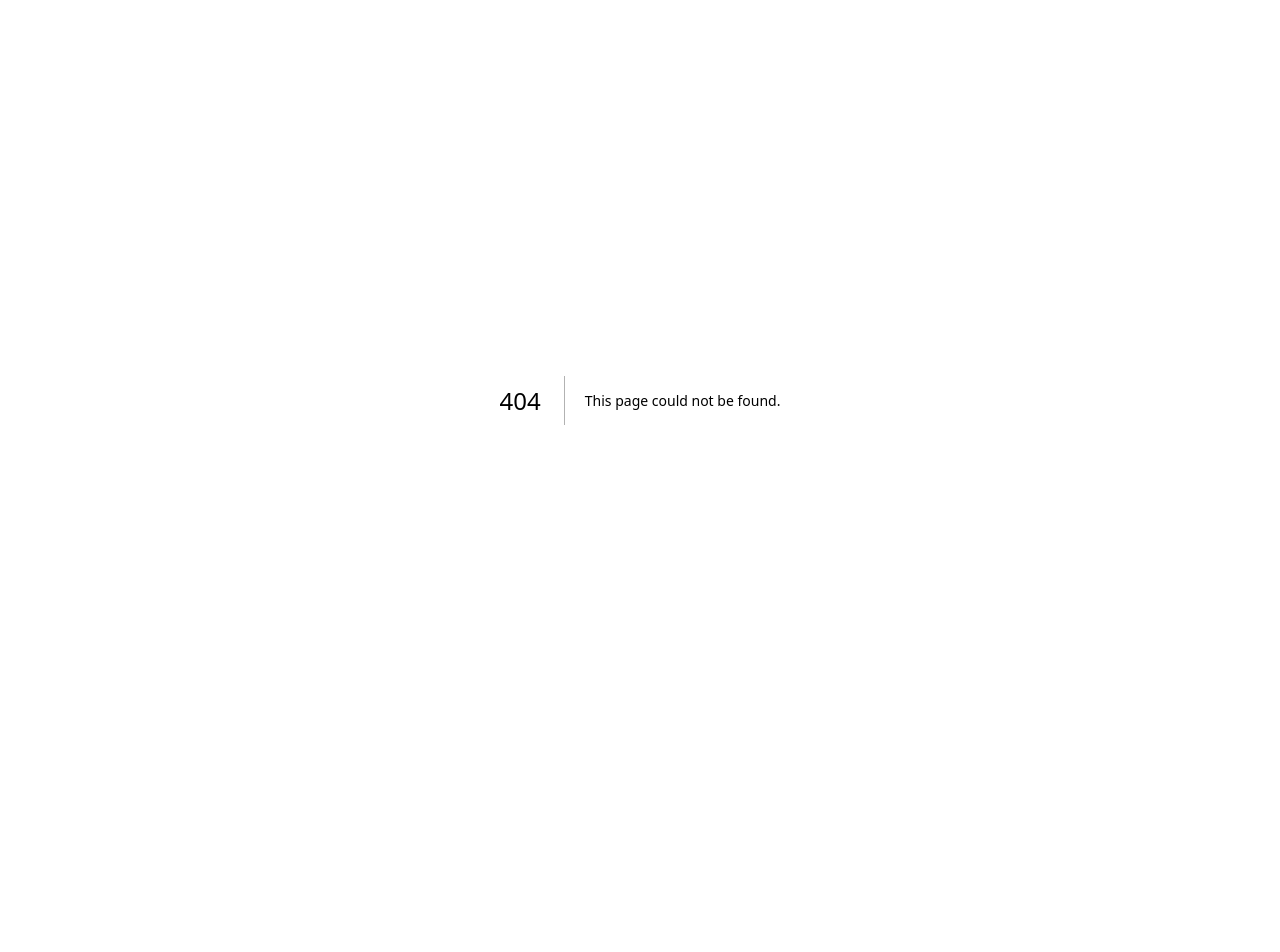
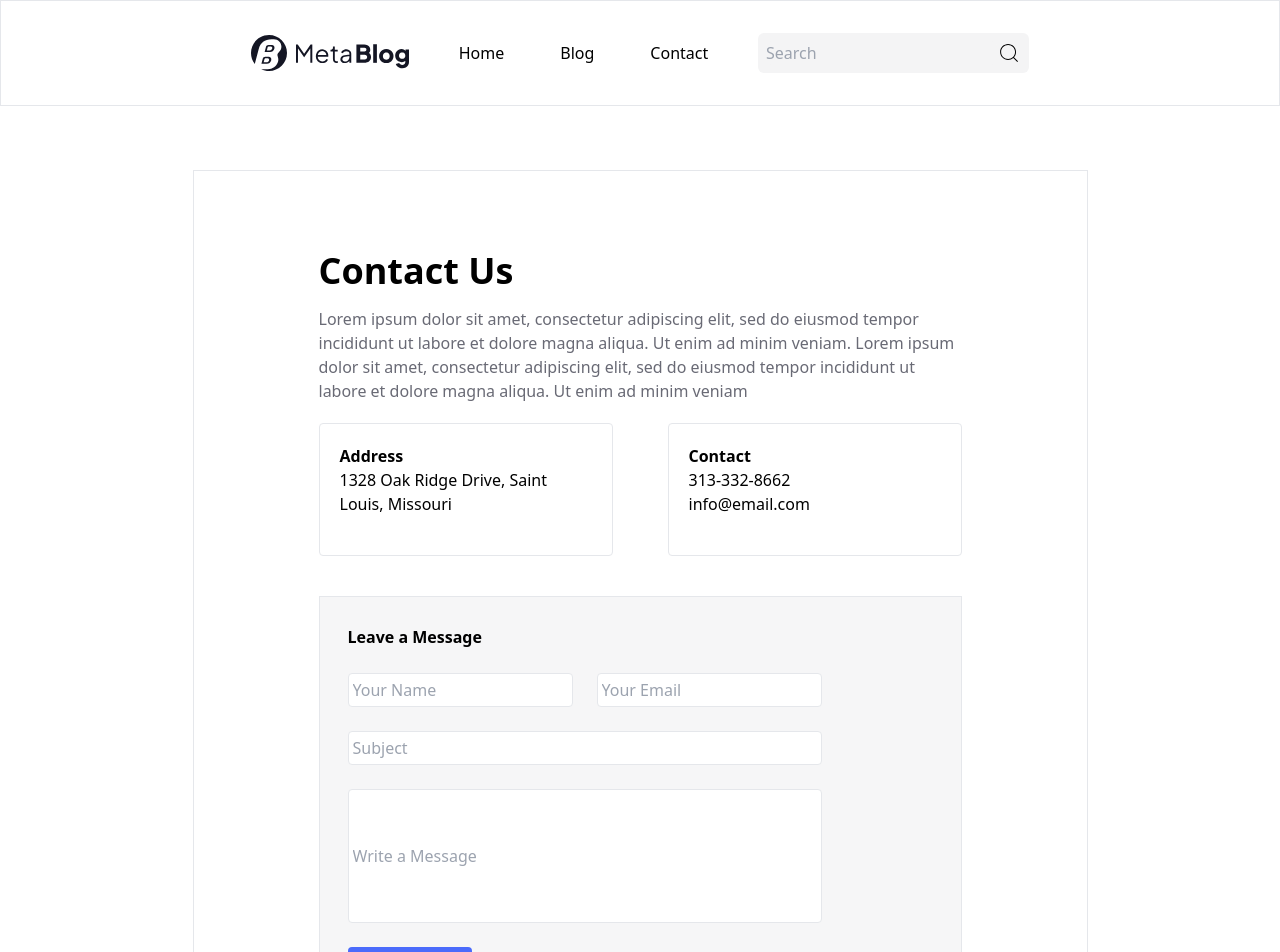
Before and after one commit to Amgalanbaatar1/Blog, a Next.js app: page /contact in a window 1280 px wide. Before the commit this address had no page. Shown: the top 952 px of the page. Before the commit the page ends 800 px from the top, so only its background shows below. Built offline with nearby package versions, Linux system fonts and the light colour scheme.

Commit message:
Contact single page done

```diff
--- a/components/Allblogpost/Allblogpost.jsx
+++ b/components/Allblogpost/Allblogpost.jsx
@@ -1,30 +1,31 @@
 import { useEffect, useState } from "react";
 
-export function AllBlogHeader() {
+export function AllBlogHeader({ size }) {
   const [articles, setArticles] = useState([]);
+  const [currentPage, setCurrentPage] = useState(0);
 
-  const [currentPage, setCurrentPage] = useState(1);
   useEffect(() => {
-    fetch("https://dev.to/api/articles?username=francescoxx&per_page=9&page=1")
+    fetch(`https://dev.to/api/articles?username=francescoxx&per_page=${size}&page=${currentPage + 1}`)
       .then((response) => response.json())
       .then((data) => {
-        console.log(data);
         setArticles(data);
+      })
+      .catch((error) => {
+        console.error(error);
       });
-  }, []);
+  }, [currentPage]);
 
-  function SeeMore() {
-    fetch(`https://dev.to/api/articles?username=francescoxx&per_page=9&page=${currentPage + 1}`)
+  function seeMore() {
+    fetch(`https://dev.to/api/articles?username=francescoxx&per_page=${size}&page=${currentPage + 1}`)
       .then((response) => response.json())
       .then((data) => {
-        console.log(data);
         setArticles([...articles, ...data]);
         setCurrentPage(currentPage + 1);
       });
   }
 
   return (
-    <div className="container mx-auto border xl:px-[250px] mt-[100px] px-24">
+    <div className="container mx-auto border xl:px-[250px]  px-24">
       <h1 className="text-2xl font-bold mb-[32px]">All Blog Post</h1>
       <div className="flex list-none gap-4 font-serif text-[#495057] mb-[32px] ">
         <li className="text-[#D4A373]">All</li>
@@ -40,7 +41,7 @@ export function AllBlogHeader() {
           <BlogCard key={article.id} article={article} />
         ))}
       </div>
-      <button className="border flex mx-auto my-[35px] rounded-md p-2 text-gray-500 hover:bg-slate-300 hover:text-blue-600" onClick={SeeMore}>
+      <button className="border flex mx-auto my-[35px] rounded-md p-2 text-gray-500 hover:bg-slate-300 hover:text-blue-600" onClick={seeMore}>
         Load more
       </button>
     </div>
--- a/components/DATA/Mainmenu.jsx
+++ b/components/DATA/Mainmenu.jsx
@@ -3,7 +3,7 @@ export function Mainmenu({ items }) {
     <>
       <div className="hidden md:flex items-center justify-center flex-1 gap-10 ">
         {items.map((item) => (
-          <a key={item.id} className="px-2 py4" href={items.link}>
+          <a key={item.id} className="px-2 py4" href={item.link}>
             {item.label}
           </a>
         ))}
--- a/components/DATA/menuitems.jsx
+++ b/components/DATA/menuitems.jsx
@@ -1,5 +1,5 @@
 export const menuItems = [
-  { id: 1, label: "Home", link: "/Home" },
-  { id: 2, label: " Blog", link: "/Blog" },
-  { id: 3, label: "Contact", link: "/Contact" },
+  { id: 1, label: "Home", link: "http://localhost:3000/" },
+  { id: 2, label: "Blog", link: "/blog" },
+  { id: 3, label: "Contact", link: "/contact" },
 ];
--- a/components/FooterItems/Footer.jsx
+++ b/components/FooterItems/Footer.jsx
@@ -3,6 +3,8 @@ import { FaFacebook } from "react-icons/fa";
 import { FaTwitter } from "react-icons/fa";
 import { FaInstagram } from "react-icons/fa";
 import { FaLinkedin } from "react-icons/fa";
+import { Mainmenu } from "../DATA/Mainmenu";
+import { menuItems } from "../DATA/menuitems";
 export function Footer() {
   return (
     <div className="container mx-auto border bg-[#F6F6F7]">
@@ -14,9 +16,7 @@ export function Footer() {
           <p className="text-[#3B3C4A]">Phone : 880 123 456 789</p>
         </div>
         <div className="flex gap-3 flex-col text-[#3B3C4A] items-center justify-center mb-5">
-          <p>Home</p>
-          <p>Blog</p>
-          <p>Contact</p>
+          <Mainmenu items={menuItems} />
         </div>
         <div className="flex gap-3 text-2xl max-md:items-center justify-center ">
           <FaFacebook />
--- a/components/HeaderItems/Header.jsx
+++ b/components/HeaderItems/Header.jsx
@@ -2,6 +2,8 @@ import { CiSearch } from "react-icons/ci";
 import { Menu } from "./menuIcon";
 import { menuItems } from "../DATA/menuitems";
 import { Mainmenu } from "../DATA/Mainmenu";
+import Link from "next/link";
+
 export function Header() {
   return (
     <div className=" flex justify-between container mx-auto border px-5 py-5 xl:py-8 xl:px-[250px]">
--- a/components/Trending.jsx
+++ b/components/Trending.jsx
@@ -15,8 +15,8 @@ export function TrendingTitle() {
     <div className=" container mx-auto  border 2xl:px-[250px]    ">
       <h1 className="text-2xl  not-italic font-bold ">Trending</h1>
       <div className=" grid grid-cols-1 md:grid-cols-2 lg:grid-cols-4 gap-4 container mx-auto max-lg:px-24  ">
-        {articles.map((article) => (
-          <TrendCards key={articles.id} article={article} />
+        {articles.map((article, index) => (
+          <TrendCards key={index} article={article} />
         ))}
       </div>
     </div>
@@ -25,7 +25,7 @@ export function TrendingTitle() {
 
 export function TrendCards({ article }) {
   return (
-    <div className="relative mt-[30px] mx-auto  ">
+    <div className="relative mt-[30px] mx-auto mb-[100px]  ">
       <img src={article.image} alt="Trending image" className="w-72 h-80 object-cover rounded-lg " />
       <div className="absolute top-150 left-0 right-0 bottom-0 p-6 ">
         <span className="bg-[#1d4ed8] rounded-md py-1 px-2.5 mb-4 text-white inline-block">{article.category}</span>
--- a/package.json
+++ b/package.json
@@ -11,6 +11,7 @@
   "dependencies": {
     "next": "14.1.0",
     "react": "^18",
+    "react-awesome-button": "^7.0.5",
     "react-dom": "^18",
     "react-icons": "^5.0.1"
   },
--- a/pages/[Username]/[slug].js
+++ b/pages/[Username]/[slug].js
@@ -1,27 +1,29 @@
 import { Footer } from "@/components/FooterItems/Footer";
 import { Header } from "@/components/HeaderItems/Header";
-import { Router } from "next/router";
+import { useRouter } from "next/router";
 import { useEffect, useState } from "react";
 
 export default function () {
   const [details, setDetails] = useState([]);
+  const router = useRouter();
 
   useEffect(() => {
-    fetch("https://dev.to/api/articles/francescoxx/functions-in-rust-a-good-introduction-5a23")
-      .then((response) => response.json())
-      .then((data) => {
-        console.log(data);
-        setDetails(data);
-      });
-  }, []);
-
-  console.log(Router.query);
+    if (router.query.Username && router.query.slug) {
+      fetch(`https://dev.to/api/articles/${router.query.Username}/${router.query.slug}`)
+        .then((response) => response.json())
+        .then((data) => {
+          console.log(data);
+          setDetails(data);
+        });
+    }
+  }, [router.query]);
 
   if (details === undefined) return null;
 
   return (
     <div className="container mx-auto border">
       <Header />
+      <h1 className="text-3xl text-center font-extrabold p-5 ">{details.title}</h1>
       <div className="prose mx-auto " dangerouslySetInnerHTML={{ __html: details.body_html }}></div>
       <Footer />
     </div>
--- /dev/null
+++ b/pages/blog.js
@@ -0,0 +1,13 @@
+import { AllBlogHeader } from "@/components/Allblogpost/Allblogpost";
+import { Footer } from "@/components/FooterItems/Footer";
+import { Header } from "@/components/HeaderItems/Header";
+
+export default function blog() {
+  return (
+    <div>
+      <Header />
+      <AllBlogHeader size={12} />
+      <Footer />
+    </div>
+  );
+}
--- /dev/null
+++ b/pages/contact.js
@@ -0,0 +1,45 @@
+import { Header } from "@/components/HeaderItems/Header";
+import { AwesomeButton } from "react-awesome-button";
+import { Footer } from "@/components/FooterItems/Footer";
+
+export default function blog() {
+  return (
+    <div>
+      <Header />
+      <div className="container mx-auto border w-[895px] h-[895px] p-20 mt-16">
+        <div className="w-[643px] mx-auto">
+          <h1 className="text-4xl font-semibold mb-4">Contact Us</h1>
+          <p className="text-[#696A75]">
+            Lorem ipsum dolor sit amet, consectetur adipiscing elit, sed do eiusmod tempor incididunt ut labore et dolore magna aliqua. Ut enim ad minim veniam. Lorem ipsum dolor sit amet, consectetur
+            adipiscing elit, sed do eiusmod tempor incididunt ut labore et dolore magna aliqua. Ut enim ad minim veniam
+          </p>
+          <div className="flex justify-between mt-5 ">
+            <div className="border w-[294px] h-[133px] p-5 rounded">
+              <h1 className="font-bold">Address</h1>
+              <p>1328 Oak Ridge Drive, Saint Louis, Missouri</p>
+            </div>
+            <div className="border w-[294px] h-[133px] rounded p-5">
+              <h1 className="font-bold">Contact</h1>
+              <p>
+                313-332-8662 <br /> info@email.com
+              </p>
+            </div>
+          </div>
+          <div className="border bg-[#F6F6F7] h-[440px] w-[643px] p-7 mt-10">
+            <h2 className="font-bold mb-[24px]">Leave a Message</h2>
+            <form>
+              <label className="flex gap-[24px]">
+                <input type="text" name="name" placeholder="Your Name" className="border p-1 rounded w-[225px] mb-6 " />
+                <input type="email" name="name" placeholder="Your Email" className="border p-1 rounded  w-[225px]  mb-6" />
+              </label>
+              <input type="email" name="name" placeholder="Subject" className="border p-1 rounded  w-[474px] mb-6 " />
+              <input type="email" name="name" placeholder="Write a Message" className="border p-1 rounded  w-[474px] h-[134px]" />
+            </form>
+            <button className="bg-[#4B6BFB] p-2 text-white rounded mt-6 hover:bg-blue-700">Send Message</button>
+          </div>
+        </div>
+      </div>
+      <Footer />
+    </div>
+  );
+}
--- a/pages/index.js
+++ b/pages/index.js
@@ -1,6 +1,6 @@
 import { Header } from "@/components/HeaderItems/Header";
 import { Content } from "@/components/Contentitems/Content";
-import { TrendCards, TrendingTitle } from "@/components/Trending";
+import { TrendingTitle } from "@/components/Trending";
 import { AllBlogHeader } from "@/components/Allblogpost/Allblogpost";
 import { Footer } from "@/components/FooterItems/Footer";
 
@@ -10,7 +10,7 @@ export default function Home() {
       <Header />
       <Content />
       <TrendingTitle />
-      <AllBlogHeader />
+      <AllBlogHeader size={9} />
       <Footer />
     </div>
   );
--- a/public/Icons/Logo.jsx
+++ b/public/Icons/Logo.jsx
@@ -6,14 +6,14 @@ export function Logo() {
         fill="#141624"
       />
       <path
-        fill-rule="evenodd"
-        clip-rule="evenodd"
+        fillRule="evenodd"
+        clipRule="evenodd"
         d="M23.6 32.5123H18.9242C17.4329 32.5123 16.1291 33.518 15.7505 34.9604L13.9165 41.9472H21.1614C23.8415 41.9472 26.1845 40.1398 26.865 37.5476L27.0222 36.9487C27.611 34.7057 25.919 32.5123 23.6 32.5123ZM22.2195 34.6351H19.6787C18.8274 34.6351 18.083 35.2086 17.8658 36.0317L16.8649 39.8243H20.871C22.353 39.8243 23.6486 38.8303 24.0248 37.4045L24.1118 37.0752C24.4373 35.8415 23.5017 34.6351 22.2195 34.6351Z"
         fill="#141624"
       />
       <path
-        fill-rule="evenodd"
-        clip-rule="evenodd"
+        fillRule="evenodd"
+        clipRule="evenodd"
         d="M19.9962 19.157C20.3748 17.7145 21.6786 16.7088 23.1699 16.7088H27.8457C30.1647 16.7088 31.8566 18.9023 31.2679 21.1452L31.1107 21.7441C30.4302 24.3364 28.0872 26.1437 25.4071 26.1437H18.1622L19.9962 19.157ZM22.1115 20.2282C22.3287 19.4052 23.0731 18.8317 23.9244 18.8317H26.4652C27.7474 18.8317 28.683 20.0381 28.3575 21.2717L28.2705 21.6011C27.8943 23.0268 26.5987 24.0209 25.1167 24.0209H21.1106L22.1115 20.2282Z"
         fill="#141624"
       />
```
Also changed, not shown: 1 other file (tests, documents, lock files or other folders).
